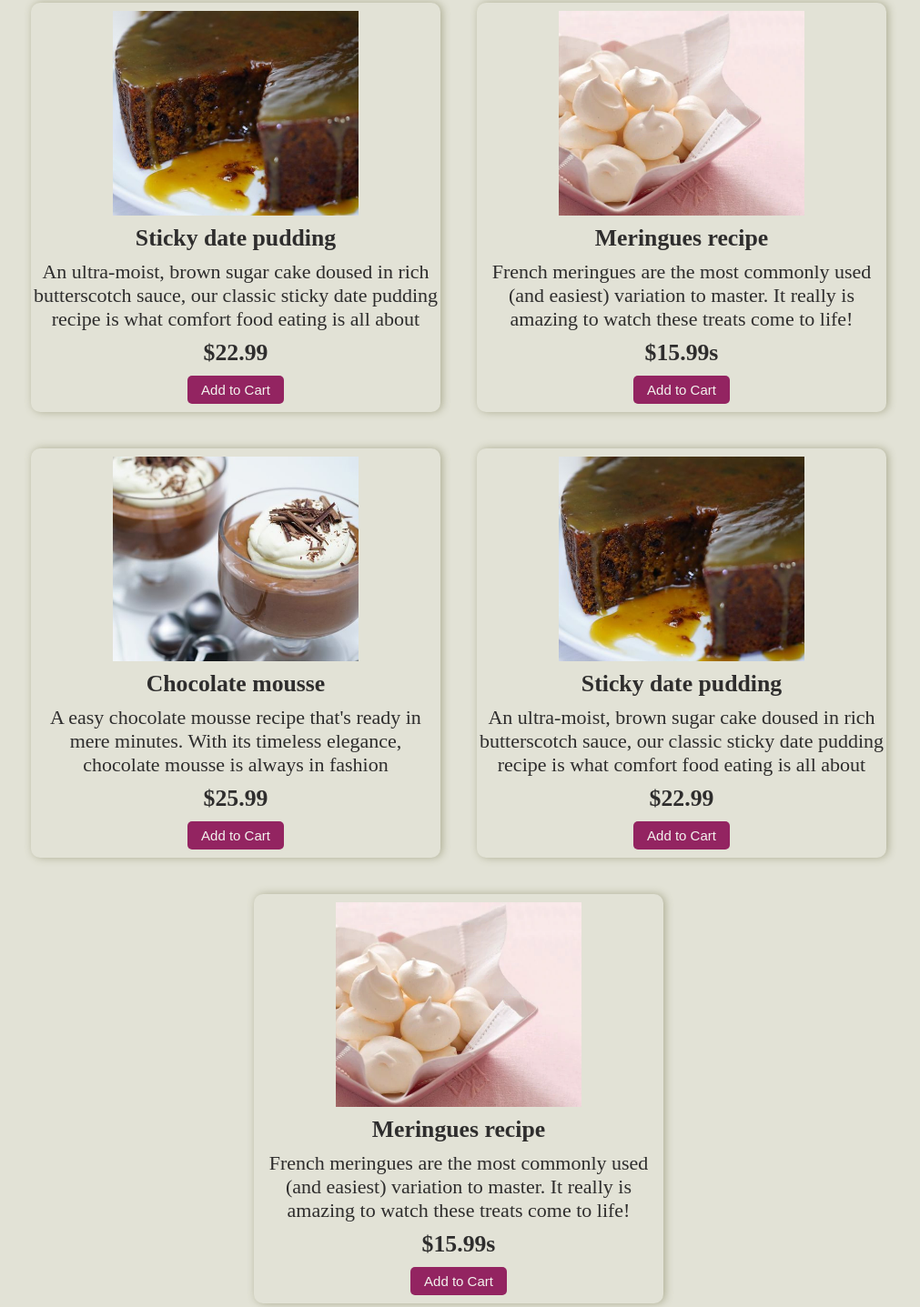
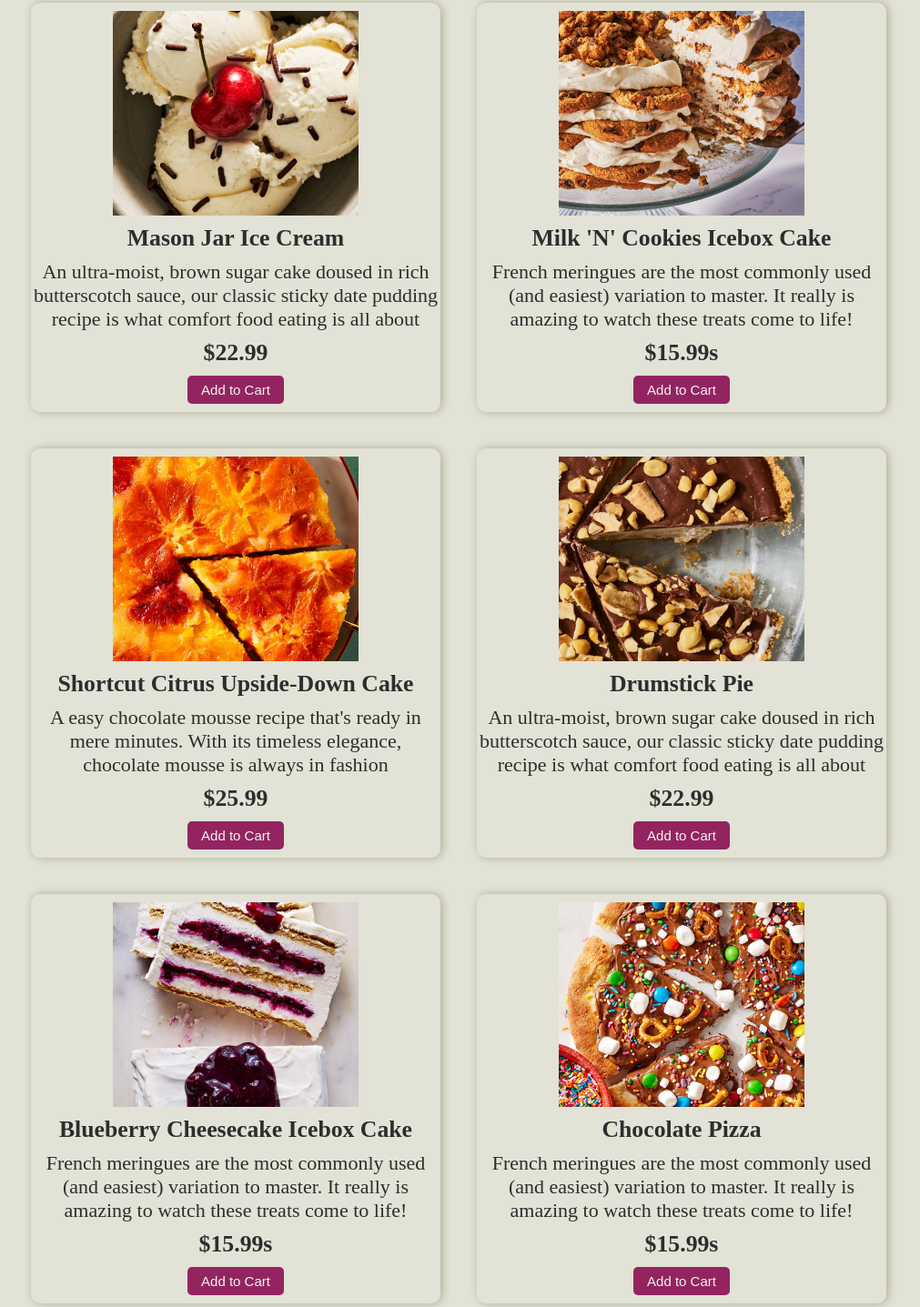
Before and after one commit to CodeforTech2/Recipes, a plain HTML site: page Menu/menu.html in a window 1280 px wide. Shown: the part 1134-2571 px from the top of the page at 91% size, without its empty margins (136-1147 px from the left). Drawn offline with Linux system fonts and the light colour scheme.

Commit message:
update menu

```diff
--- a/Menu/menu.css
+++ b/Menu/menu.css
@@ -139,6 +139,7 @@ nav ul li {
 img {
     width: 60%;
     height: 50%;
+    /* height: auto; */
     object-fit: cover;
 }
 
--- a/Menu/menu.html
+++ b/Menu/menu.html
@@ -64,40 +64,56 @@
             </div>
 
             <div class="icon-recipes">
-                <img src="/imgs/items-imgs/sticky pudding.jpg" alt="Burger">
-                <h3 class="item-title">Sticky date pudding</h3>
+                <img src="/imgs/items-imgs/mason-jar-ice-cream1.jpg" alt="Burger">
+                <h3 class="item-title">Mason Jar Ice Cream</h3>
                 <p class="item-description">An ultra-moist, brown sugar cake doused in rich butterscotch sauce, our classic sticky date pudding recipe is what comfort food eating is all about</p>
                 <h3 class="recipe-duration">$22.99</h3>
                 <button class="add-to-cart">Add to Cart</button>
             </div>
 
             <div class="icon-recipes">
-                <img src="/imgs/items-imgs/meringues.webp" alt="Burger">
-                <h3 class="item-title">Meringues recipe</h3>
+                <img src="/imgs/items-imgs/milk-n-cookies-icebox-cake-vertical3-jpg.jpg" alt="Burger">
+                <h3 class="item-title">Milk 'N' Cookies Icebox Cake</h3>
                 <p class="item-description">French meringues are the most commonly used (and easiest) variation to master. It really is amazing to watch these treats come to life!</p>
                 <h3 class="recipe-duration">$15.99s</h3>
                 <button class="add-to-cart">Add to Cart</button>
             </div>
 
             <div class="icon-recipes">
-                <img src="/imgs/items-imgs/chocolate mousse.jpg" alt="Burger">
-                <h3 class="item-title">Chocolate mousse</h3>
+                <img src="/imgs/items-imgs/del049924-shortcut-citrus-upside-down-cake-web.jpg" alt="Burger">
+                <h3 class="item-title">Shortcut Citrus Upside-Down Cake</h3>
                 <p class="item-description">A easy chocolate mousse recipe that's ready in mere minutes. With its timeless elegance, chocolate mousse is always in fashion</p>
                 <h3 class="recipe-duration">$25.99</h3>
                 <button class="add-to-cart">Add to Cart</button>
             </div>
 
             <div class="icon-recipes">
-                <img src="/imgs/items-imgs/sticky pudding.jpg" alt="Burger">
-                <h3 class="item-title">Sticky date pudding</h3>
+                <img src="/imgs/items-imgs/drumstick-pie-index.jpg" alt="Burger">
+                <h3 class="item-title">Drumstick Pie</h3>
                 <p class="item-description">An ultra-moist, brown sugar cake doused in rich butterscotch sauce, our classic sticky date pudding recipe is what comfort food eating is all about</p>
                 <h3 class="recipe-duration">$22.99</h3>
                 <button class="add-to-cart">Add to Cart</button>
             </div>
 
             <div class="icon-recipes">
-                <img src="/imgs/items-imgs/meringues.webp" alt="Burger">
-                <h3 class="item-title">Meringues recipe</h3>
+                <img src="/imgs/items-imgs/blueberry-cheesecake-icebox-cake.jpg" alt="Burger">
+                <h3 class="item-title">Blueberry Cheesecake Icebox Cake</h3>
+                <p class="item-description">French meringues are the most commonly used (and easiest) variation to master. It really is amazing to watch these treats come to life!</p>
+                <h3 class="recipe-duration">$15.99s</h3>
+                <button class="add-to-cart">Add to Cart</button>
+            </div>
+
+            <div class="icon-recipes">
+                <img src="/imgs/items-imgs/chocolate-pizza-vertical.jpg" alt="Burger">
+                <h3 class="item-title">Chocolate Pizza</h3>
+                <p class="item-description">French meringues are the most commonly used (and easiest) variation to master. It really is amazing to watch these treats come to life!</p>
+                <h3 class="recipe-duration">$15.99s</h3>
+                <button class="add-to-cart">Add to Cart</button>
+            </div>
+
+            <div class="icon-recipes">
+                <img src="/imgs/items-imgs/raspberry-cheesecake-lasagna.jpg" alt="Burger">
+                <h3 class="item-title">Raspberry Cheesecake Lasagna</h3>
                 <p class="item-description">French meringues are the most commonly used (and easiest) variation to master. It really is amazing to watch these treats come to life!</p>
                 <h3 class="recipe-duration">$15.99s</h3>
                 <button class="add-to-cart">Add to Cart</button>
```
